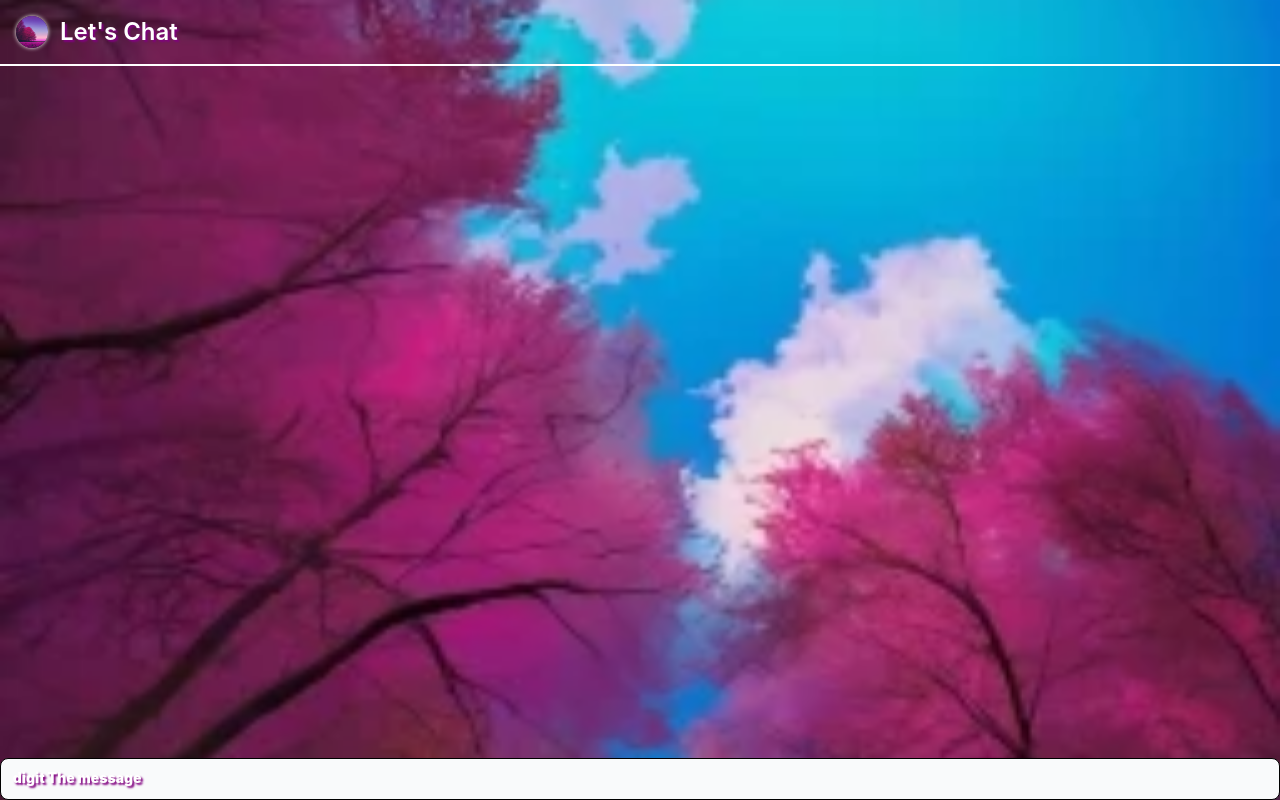
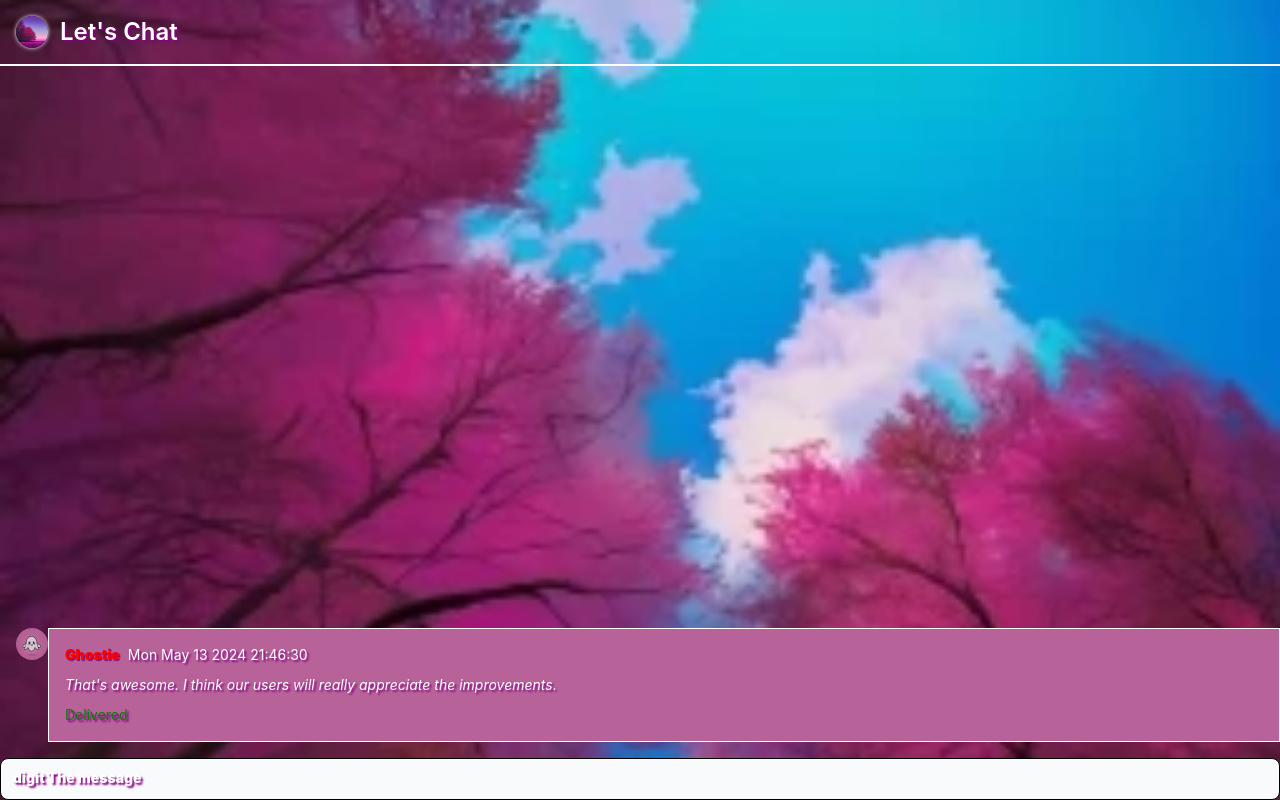
Before and after one commit to FranzieYoogan/chatAngular, an Angular app: page /chat in a window 1280 px wide. Built offline with nearby package versions, Linux system fonts and the light colour scheme.

Commit message:
chatBubble

```diff
--- a/src/app/chat/chat.component.css
+++ b/src/app/chat/chat.component.css
@@ -30,3 +30,39 @@
     box-shadow: 0px 0px 4px 2px purple;
     border: 1px solid purple;
 }
+
+.bubbleContainer {
+
+    margin-left: 1em;
+    margin-bottom: 1em;
+
+
+}
+
+.containerItemBubble {
+
+    border: 1px solid white;
+    background-color: #b76399;
+}
+
+.botName {
+
+    color: Red;
+    text-shadow: 1px 1px 1px purple;
+    font-weight: 900;
+
+}
+
+.pStyle {
+
+    color: white;
+    text-shadow: 2px 2px 2px purple;
+    font-style: italic;
+}
+
+.dateBubbleStyle {
+
+    color: white;
+    text-shadow: 2px 2px 2px purple;
+
+}
--- a/src/app/chat/chat.component.html
+++ b/src/app/chat/chat.component.html
@@ -7,7 +7,25 @@
 
 <section class="containerAll">
 
+
+
     <div class="containerItems">
+
+        <div class="bubbleContainer flex items-start gap-2.5">
+            <img class="w-8 h-8 rounded-full" src="/assets/icons/ghostie.png" alt="Jese image">
+            <div class="containerItemBubble flex flex-col w-full max-w-[320px] leading-1.5 p-4 border-gray-200 bg-gray-100 rounded-e-xl rounded-es-xl dark:bg-gray-700">
+               <div class="flex items-center space-x-2 rtl:space-x-reverse">
+                  <span class="botName text-sm font-semibold text-gray-900 dark:text-white">Ghostie</span>
+                  <span id="dateBubble" class="dateBubbleStyle text-sm font-normal text-gray-500 dark:text-gray-400"></span>
+               </div>
+               <p class="pStyle text-sm font-normal py-2.5 text-gray-900 dark:text-white">That's awesome. I think our users will really appreciate the improvements.</p>
+               <span class="text-sm font-normal text-gray-500 dark:text-gray-400" style="color:green; text-shadow: 2px 2px 2px purple;">Delivered</span>
+            </div>
+
+
+         </div>
+
+
 
         <div style="position:relative">
 
--- a/src/app/chat/chat.component.ts
+++ b/src/app/chat/chat.component.ts
@@ -1,4 +1,4 @@
-import { Component } from '@angular/core';
+import { Component, OnInit } from '@angular/core';
 import { HeaderComponent } from '../header/header.component';
 
 @Component({
@@ -8,7 +8,15 @@ import { HeaderComponent } from '../header/header.component';
   templateUrl: './chat.component.html',
   styleUrl: './chat.component.css'
 })
-export class ChatComponent {
+export class ChatComponent implements OnInit {
+
+  ngOnInit(): void {
+
+    const dateBubble:any = document.getElementById('dateBubble')
+    const date = new Date()
+    dateBubble.innerHTML = date.toString().slice(0,25)
+
+  }
 
 
   eventFocus() {
```
Also changed, not shown: src/assets/icons/ghostie.png (added).
